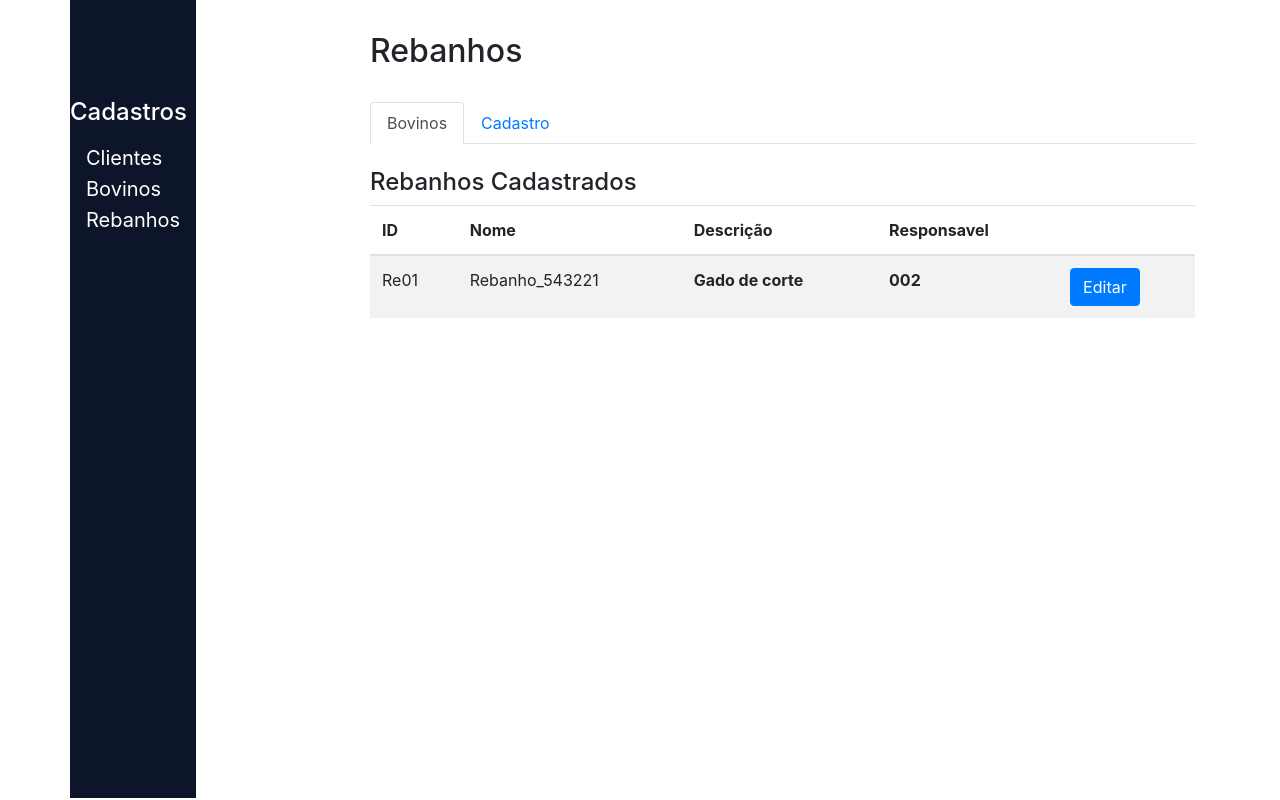
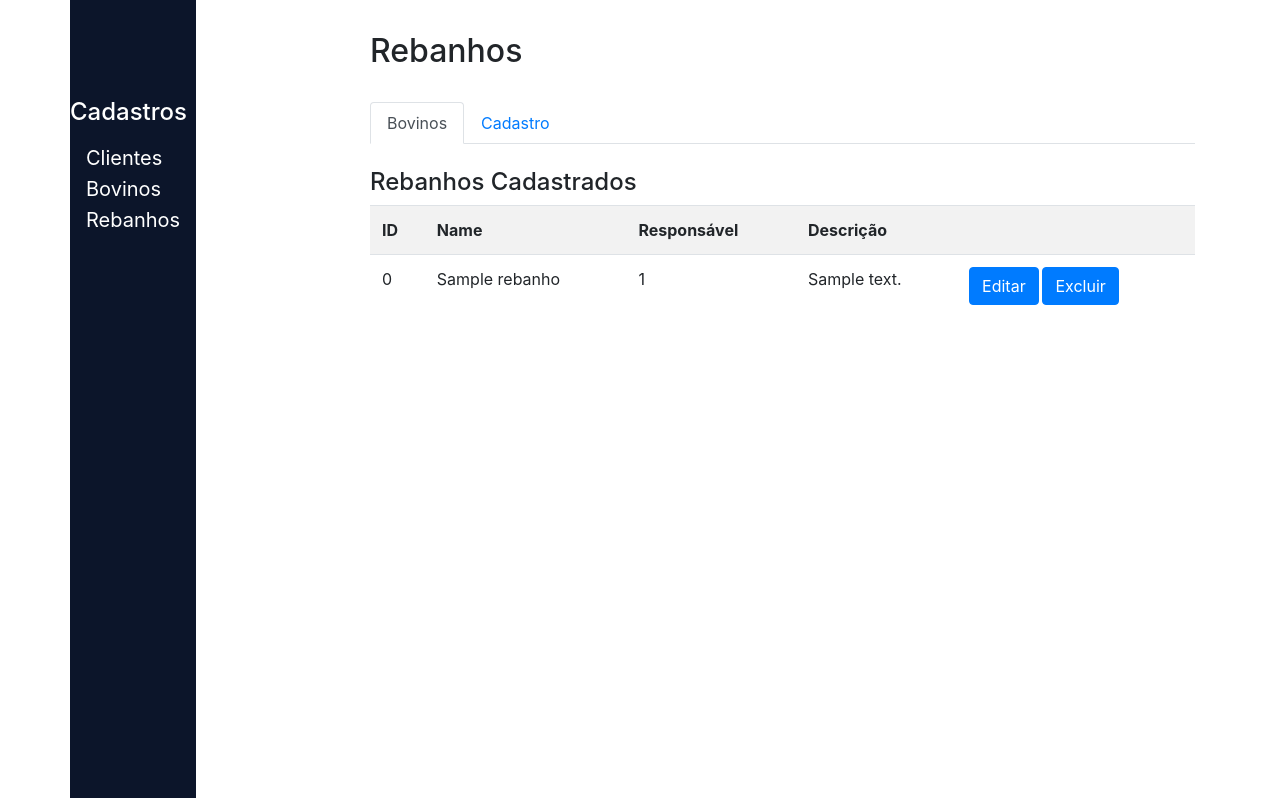
Before and after one commit to JG-prDEV/Patp_2021-1, a PHP site: page /php/paginas/rebanhos.php in a window 1280 px wide. Run offline with PHP 8.4, Linux system fonts and the light colour scheme; tables that the repository leaves empty or names only in its code hold one stand-in row (values such as "Sample post").

Commit message:
terceiro commit

```diff
--- a/cadastros/cad_rebanhos.php
+++ b/cadastros/cad_rebanhos.php
@@ -36,5 +36,8 @@
     <input name="cadastrar" type="submit" id="cadastrar" class="btn btn-primary" value="Enviar">
   </div>
 </form>
+
+
+
 </body>
 </html>
--- a/tabelas/tab_rebanhos.php
+++ b/tabelas/tab_rebanhos.php
@@ -1,22 +1,59 @@
-<div class="table-responsive">
-                  <table id="table" class="table table-striped">
-                        <thead>
-                        <tr>
-                            <th>ID</th>
-                            <th>Nome</th>
-                            <th>Descrição</th>
-                            <th>Responsavel</th>
-                            <th> </th> <!-- buttons -->
-                        </tr>
-                        </thead>
-                        <tbody>
-                        <tr>
-                            <td>Re01</td>
-                            <td>Rebanho_543221</td>
-                            <th>Gado de corte</th>
-                            <th>002</th>
-                            <td><button type="button" class="btn btn-primary">Editar</button>
-                        </tr>
-                        </tbody>
-                    </table>
-                    </div>
+<?php
+/*
+$servername = "localhost";
+$database = "teste_php";
+$username = "root";
+$password = "";
+*/
+
+$mysqli = new mysqli("localhost", "root", "", "teste_php");
+
+/* check connection */
+if (mysqli_connect_errno()) {
+    printf("Connect failed: %s\n", mysqli_connect_error());
+    exit();
+}
+
+$query = "SELECT nome, idempresa, idrebanho, descricao FROM rebanhos ORDER BY idrebanho";
+
+/*if ($result = $mysqli->query($query)) {
+
+
+    while ($row = $result->fetch_assoc()) {
+        printf ("%s (%s)\n", $row["nome"], $row["idempresa"]);
+    }
+
+
+    $result->close();
+}
+*/
+
+
+if ($result = $mysqli->query($query)) {
+    echo "<div class='table-responsive'>";
+    echo "<table id='table' class='table table-striped'>
+    <tr>
+        <th>ID</th>
+        <th>Name</th>
+        <th>Responsável</th>
+        <th>Descrição</th>
+        <th> </th>";
+
+    while($row = $result->fetch_assoc()) {
+        echo "<tr>
+                <td>" .$row["idrebanho"]."</td>
+                <td>".$row["nome"]."</td>
+                <td>".$row["idempresa"]."</td>
+                <td>".$row["descricao"]."</td>
+                <th>
+                    <button type='button' class='btn btn-primary'>Editar</button>
+                    <button type='button' class='btn btn-primary'>Excluir</button>
+                </th>
+            </tr>";
+    }
+    echo "</table>";
+    echo "</div>";
+}
+$mysqli->close();
+
+?>
```
Also changed, not shown: cadastros/testeconexao.php (+45 -7 lines).
